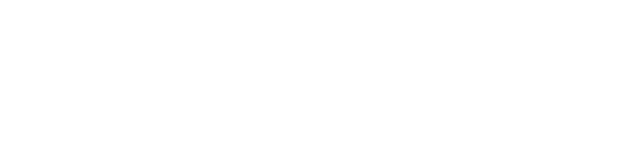
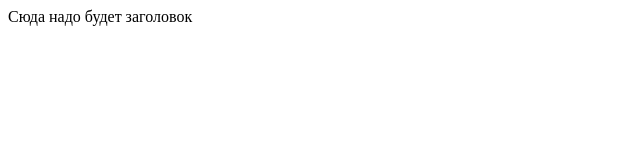
Before and after one commit to zavodtsvetov/git-test-4, a plain HTML site: page index.html in a window 1280 px wide. Shown: the whole page, without its empty margins (0-640 px from the left). Drawn offline with Linux system fonts and the light colour scheme.

Commit message:
added to master some code

```diff
--- a/index.html
+++ b/index.html
@@ -8,7 +8,7 @@
 </head>
 
 <body>
-
+    <span> Сюда надо будет заголовок</span>
 </body>
 
 </html>
--- a/index.js
+++ b/index.js
@@ -1 +1,3 @@
 const fig = 'ma'
+
+console.log('А я вот тут решил мастер поменять чутка')
```
